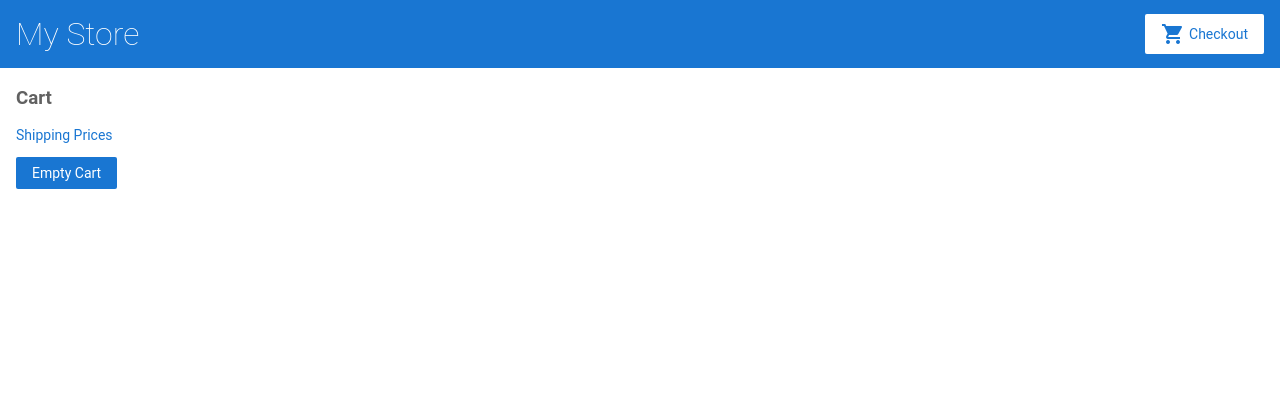
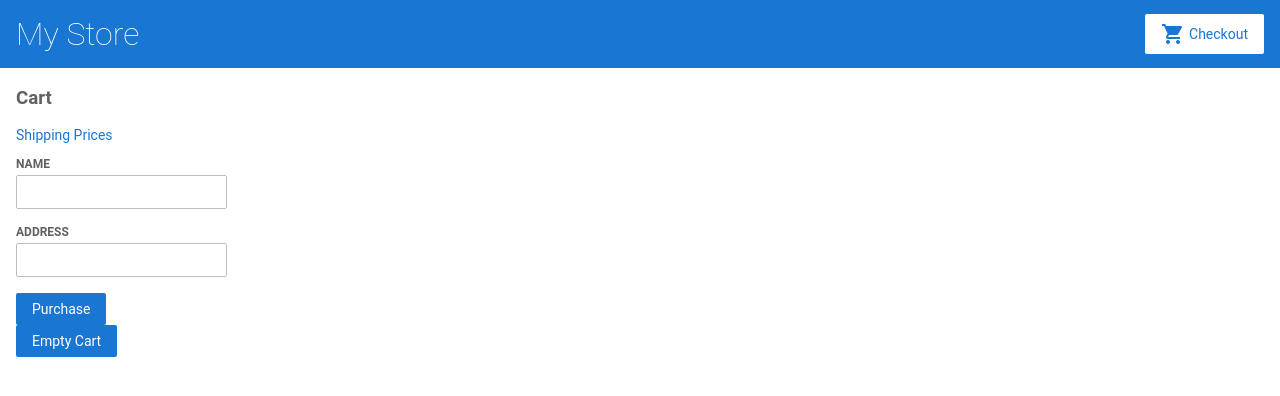
Before and after one commit to itsJerrBear/AngularIO, an Angular app: page /cart in a window 1280 px wide. Shown: the top 396 px of the page. Built offline with nearby package versions, Linux system fonts and the light colour scheme.

Commit message:
2 files modified

```diff
--- a/src/app/cart/cart.component.html
+++ b/src/app/cart/cart.component.html
@@ -9,6 +9,26 @@
   <span>{{ item.price | currency }}</span>
 </div>
 
+<form [formGroup]="checkoutForm" (ngSubmit)="onSubmit()">
+
+  <div>
+    <label for="name">
+      Name
+    </label>
+    <input id="name" type="text" formControlName="name">
+  </div>
+
+  <div>
+    <label for="address">
+      Address
+    </label>
+    <input id="address" type="text" formControlName="address">
+  </div>
+
+  <button class="button" type="submit">Purchase</button>
+
+</form>
+
 <div>
   <button type="button" (click)="clearCart()">Empty Cart</button>
 </div>
--- a/src/app/cart/cart.component.ts
+++ b/src/app/cart/cart.component.ts
@@ -1,5 +1,6 @@
 import { Component, OnInit } from '@angular/core';
 import { CartService } from '../cart.service';
+import { FormBuilder } from '@angular/forms';
 
 @Component({
   selector: 'app-cart',
@@ -8,6 +9,11 @@
 })
 export class CartComponent implements OnInit {
   items = this.cartService.getItems();
+
+  checkoutForm = this.formBuilder.group({
+    name: '',
+    address: '',
+  });
 
   clearCart() {
     this.cartService.clearCart();
@@ -18,7 +24,17 @@
     window.location.reload();
   }
 
-  constructor(private cartService: CartService) {}
+  constructor(
+    private cartService: CartService,
+    private formBuilder: FormBuilder
+  ) {}
+
+  onSubmit(): void {
+    //process checkout data
+    this.items = this.cartService.clearCart();
+    console.warn('Your order has been submitted', this.checkoutForm.value);
+    this.checkoutForm.reset();
+  }
 
   ngOnInit(): void {}
 }
```
